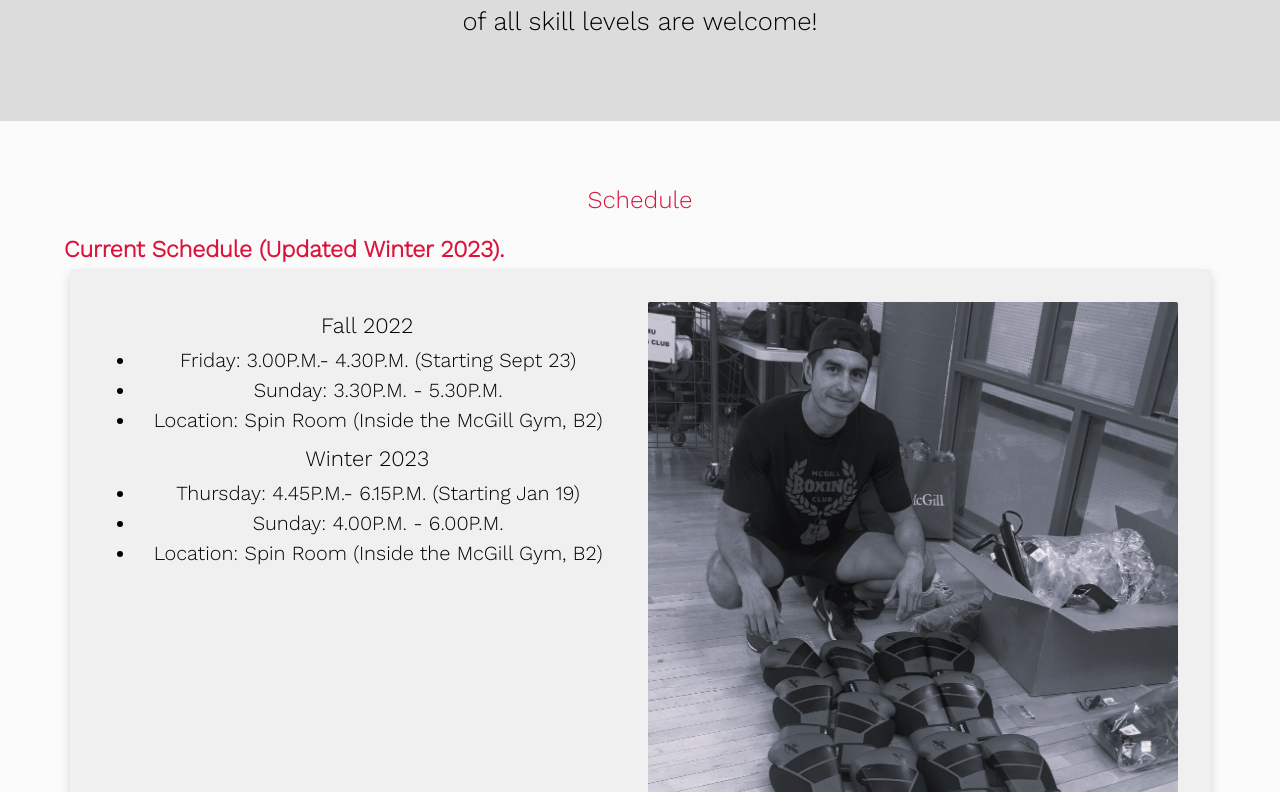
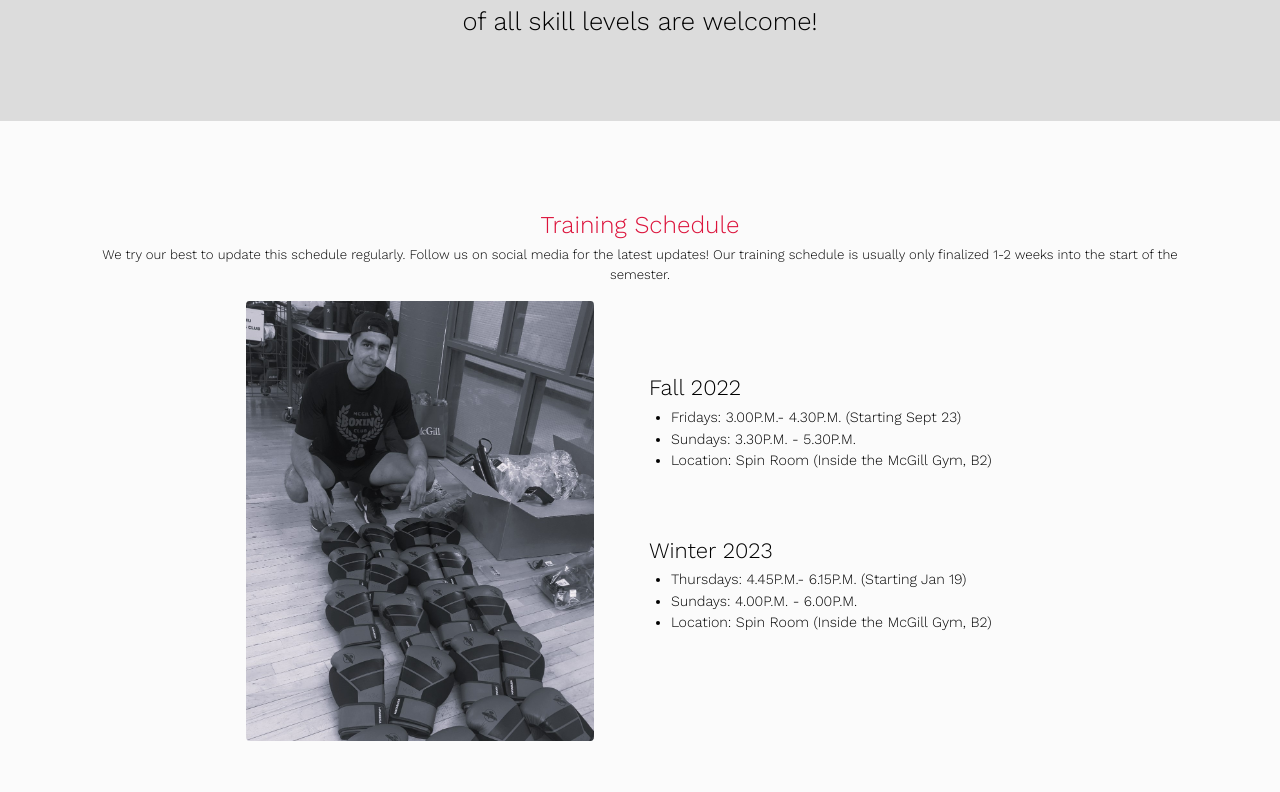
Before and after one commit to ongzh/MSBC-Website, a React (Create React App) app: page / in a window 1280 px wide. Shown: the part 1488-2280 px from the top of the page. Built offline with nearby package versions, Linux system fonts and the light colour scheme.

Commit message:
schedule redesign

```diff
--- a/src/components/Membership.js
+++ b/src/components/Membership.js
@@ -14,6 +14,7 @@ function Membership(){
     <h2 >Membership fees</h2>
         <ul>
             <li className="bag-list-logo">Membership fees are $55 per semester or $100 for two semesters.</li>
+            <li className="bag-list-logo">As a member, you're able to order training equipment through us at a 30% discount! Talk to one of our execs for more info.</li>
             <li className="bag-list-logo" style={{color: "crimson"}}> Due to the increase in costs of room booking at the McGill Gym, post-covid, there has been an increase in prices of our membership fees in 2022. </li>
         </ul>
     <h2>Documents</h2>
--- a/src/components/Schedule.js
+++ b/src/components/Schedule.js
@@ -1,55 +1,36 @@
 import schedule from "../data/schedule.jpg";
-import { Card, Row, Col } from 'react-bootstrap';
+import "../styles/Schedule.css";
 
-const styles = {
-    card: {
-      backgroundColor: 'rgba(230,230,230, 0.5)',
-      padding: '3rem'
-    },
-    cardImage: {
-      objectFit: 'cover',
-      height: '100%'
-    },
-    cardText:{
-        color: 'black',
-    }
-}
 
 function Schedule(){
-    return <div id="schedule" style={{padding: "5%", backgroundColor: "rgba(250, 250, 250, 0.7)"}}>
-        <h1 className="section-header">Schedule</h1>
-        <br/>
-        <h2 style={{fontSize: "23px", color: "crimson"}}><strong> Current Schedule (Updated Winter 2023). </strong>
-        </h2>
+    return <div id="schedule" style={{padding: "7%", backgroundColor: "rgba(250, 250, 250, 0.7)"}}>
+        <h1 className="section-header">Training Schedule</h1>
+        <p>We try our best to update this schedule regularly. Follow us on social media for the latest updates! Our training schedule is usually only finalized 1-2 weeks into the start of the semester.</p>
+        <div id="schedule-box">
 
-        <Card className="m-2 border-0 shadow" style={styles.card}>
-            <Row>
-            <Col>
-              <Card.Body>
-              <Card.Text style={styles.cardText}>
+            <div id="schdule-img-container">
+            <img src={schedule} alt="" id="schedule-img"></img>
+            </div>
 
+            <div id='schedule-info-container'>
+            <div id="schedule-info">
             <h2>Fall 2022</h2>
-            <ul style={{fontSize: "20px"}}>
-                <li>Friday: 3.00P.M.- 4.30P.M. (Starting Sept 23)</li>
-                <li>Sunday: 3.30P.M. - 5.30P.M.</li>
+            <ul className="semester-schedule">
+                <li>Fridays: 3.00P.M.- 4.30P.M. (Starting Sept 23)</li>
+                <li>Sundays: 3.30P.M. - 5.30P.M.</li>
                 <li>Location: Spin Room (Inside the McGill Gym, B2)</li>
             </ul>
             <h2> Winter 2023</h2>
-            <ul style={{fontSize: "20px"}}>
-                <li>Thursday: 4.45P.M.- 6.15P.M. (Starting Jan 19)</li>
-                <li>Sunday: 4.00P.M. - 6.00P.M.</li>
+            <ul className="semester-schedule">
+                <li>Thursdays: 4.45P.M.- 6.15P.M. (Starting Jan 19)</li>
+                <li>Sundays: 4.00P.M. - 6.00P.M.</li>
                 <li>Location: Spin Room (Inside the McGill Gym, B2)</li>
             </ul>
-              </Card.Text>
-              </Card.Body>
-            </Col>
-                <Col className="d-none d-lg-block">
-                    <Card.Img src={schedule} style={styles.cardImage}/>
-                </Col>
-            </Row>
-        </Card>
+            </div>
+            </div>
 
 
+        </div>
 
     </div>;
 
--- a/src/styles/Membership.css
+++ b/src/styles/Membership.css
@@ -25,7 +25,7 @@ img.members-pic{
 	padding:3rem;
 	background-color:rgba(230, 230, 230, 0.5);
 	border-radius: 3%;
-	box-shadow: 0rem 0rem .1rem 0.1rem crimson;
+
 }
 
 .membership-info-container h2{
--- /dev/null
+++ b/src/styles/Schedule.css
@@ -0,0 +1,58 @@
+#schedule-box{
+    display: flex;
+    flex-direction: column;
+    align-items: center;
+    border-radius: 1%;
+}
+
+#schedule-img-container{
+    flex-basis: 40%;
+}
+
+#schedule-img{
+    max-height: 40rem;
+    width:auto;
+	object-fit: fill ;
+    border-radius: 1%;
+
+
+}
+
+#schedule-info-container{
+    padding-top: 3rem;
+    width: 100%;
+}
+
+ul {
+    font-size: 1.3rem;
+}
+
+p{
+    font-size: 1rem;
+}
+
+
+@media (min-width: 500px) {
+	#schedule-info-container{
+	  width: 75%;
+	}
+
+}
+
+@media (min-width:1180px){
+    #schedule-box{
+        flex-direction: row;
+        justify-content: center;
+    }
+
+    #schedule-info-container{
+        padding-left: 5rem;
+        flex-basis: 40%;
+    }
+    .semester-schedule{
+        padding-bottom: 5rem;
+    }
+    p{
+        font-size: 1.2rem;
+    }
+}
```
